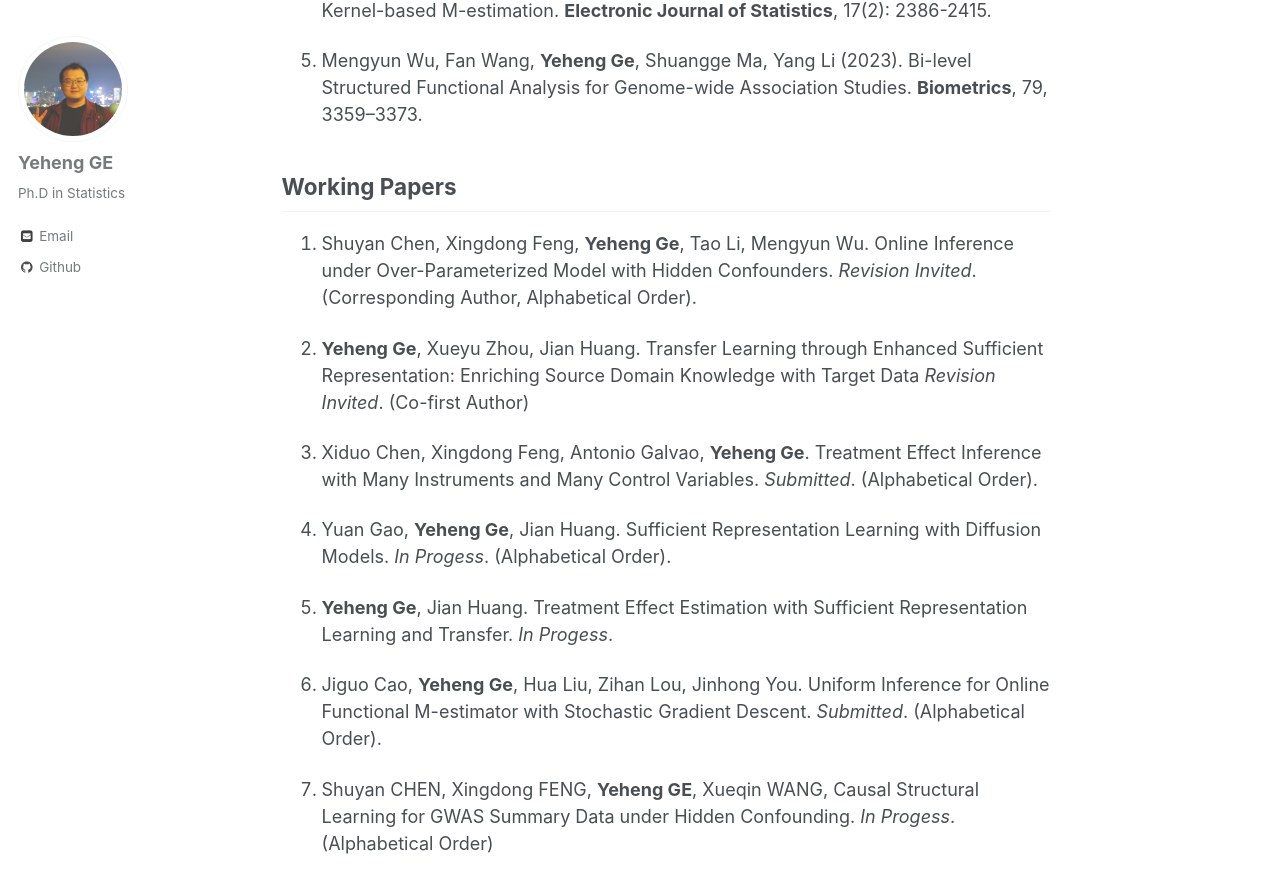
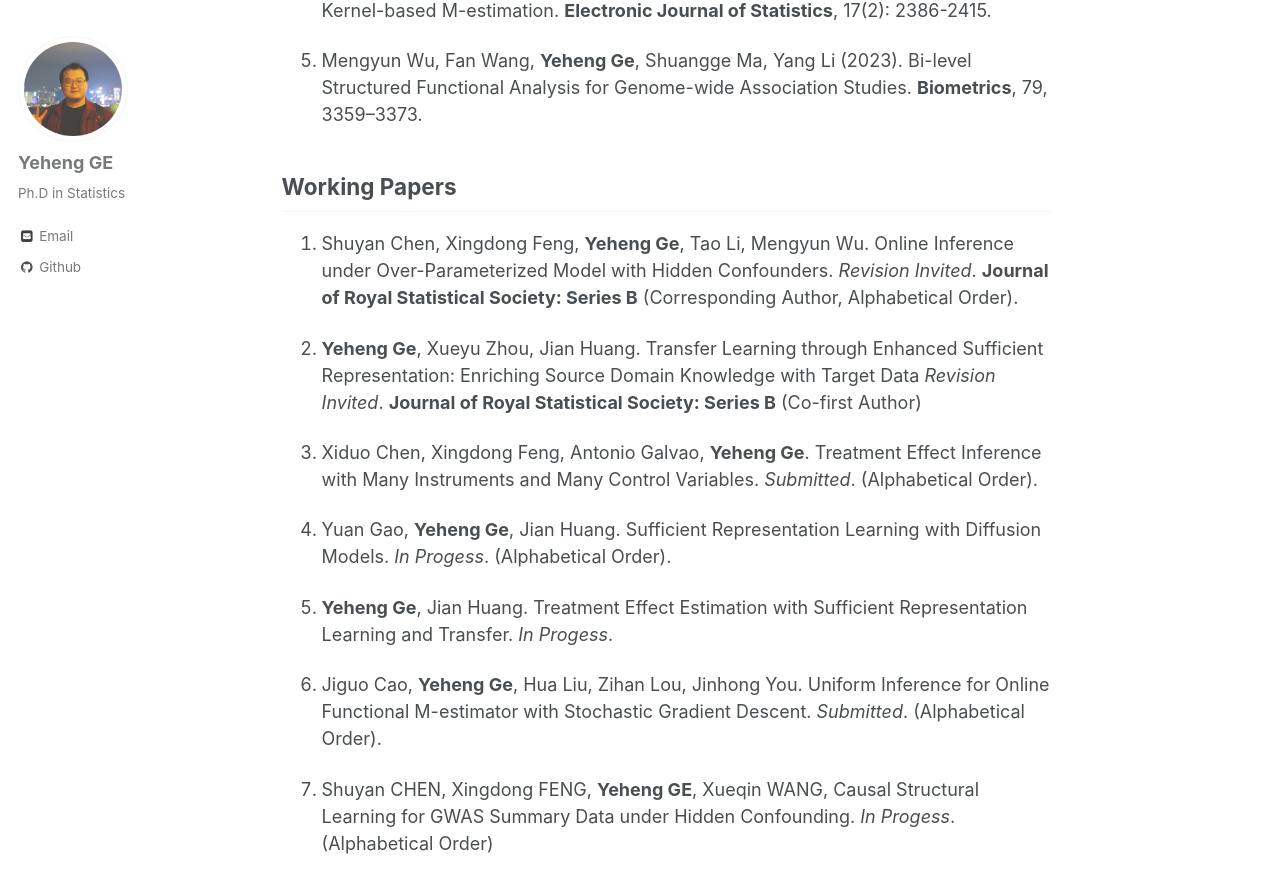
Before and after one commit to geyh96/geyh96.github.io, a Jekyll site: the page built from _pages/publications.md, in a window 1280 px wide and 900 px high, scrolled down 606 px. Shown: the top 893 px of the window. Built offline with Jekyll 4.4.1, drawn with Linux system fonts in a browser that asks for light colours.

Commit message:
123123123

```diff
--- a/_pages/publications.md
+++ b/_pages/publications.md
@@ -41,6 +41,7 @@ Bi-level Structured Functional Analysis for Genome-wide Association Studies.
 1. Shuyan Chen, Xingdong Feng, **Yeheng Ge**, Tao Li, Mengyun Wu.
 Online Inference under Over-Parameterized Model with Hidden Confounders.
 *Revision Invited*.
+**Journal of Royal Statistical Society: Series B**
 (Corresponding Author, Alphabetical Order).
 
 
@@ -49,6 +50,7 @@ Online Inference under Over-Parameterized Model with Hidden Confounders.
 Transfer Learning through Enhanced Sufficient Representation:
 Enriching Source Domain Knowledge with Target Data
 *Revision Invited*.
+**Journal of Royal Statistical Society: Series B**
 (Co-first Author)
 
 
```
